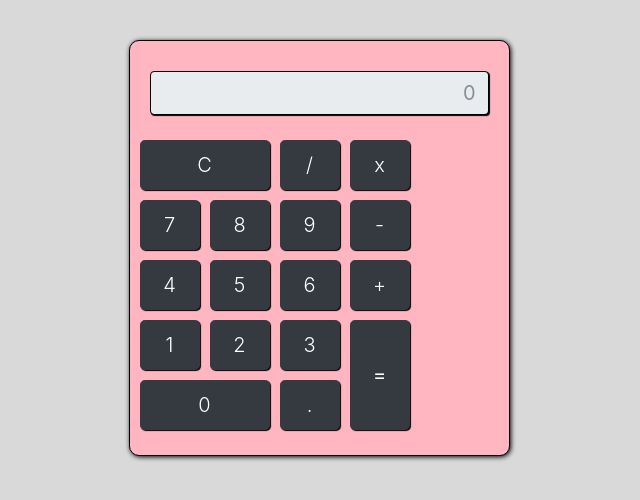
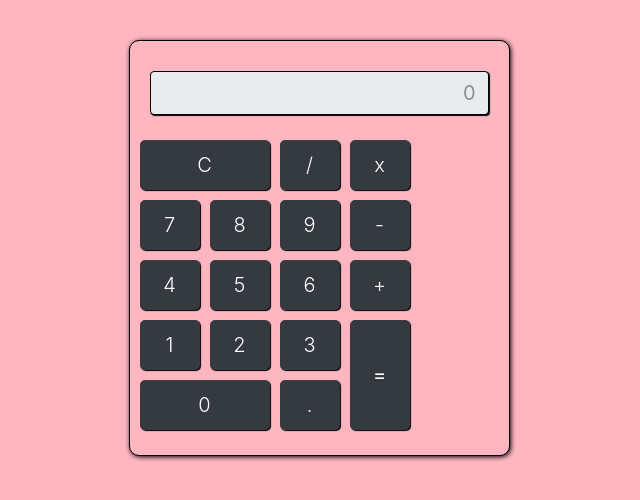
Before and after one commit to LucasLimaDeSouza/calculadora-bootstrap, a plain HTML site: page index.html in a window 1280 px wide. Shown: the whole page, without its empty margins (321-961 px from the left). Drawn offline with nearby package versions, Linux system fonts and the light colour scheme.

Commit message:
Update index.html

```diff
--- a/index.html
+++ b/index.html
@@ -8,7 +8,7 @@
 
 	</head>
 
-  <body style="background: #D9D9D9">
+  <body style="background: #FFB6C1">
 
     <div class="container">
       <div class="row">
```
